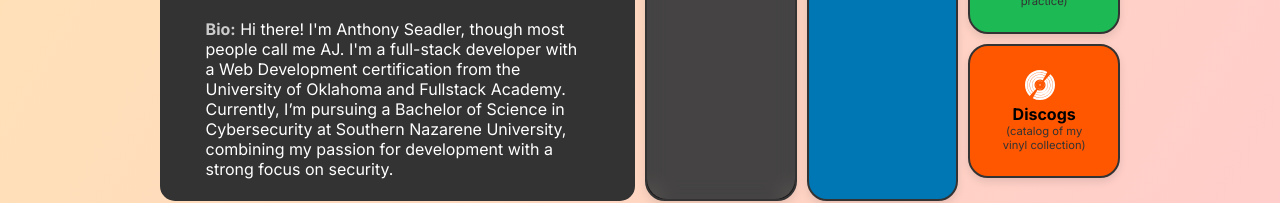
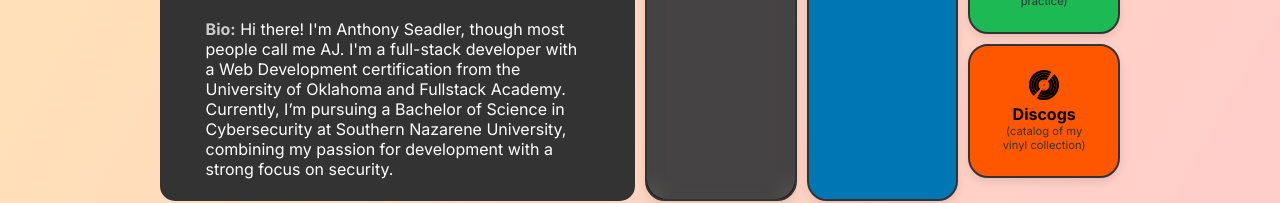
Before and after one commit to ajSeadler/dev-site, a React (Vite) app: page / in a window 1280 px wide. Shown: the part 525-728 px from the top of the page. Built offline with nearby package versions, Linux system fonts and the light colour scheme; no server answers; a web font is replaced by a local one.

Commit message:
styles colors mainly

```diff
--- a/src/components/WidgetGrid.jsx
+++ b/src/components/WidgetGrid.jsx
@@ -211,7 +211,7 @@ const WidgetGrid = () => {
                   style={{
                     width: 30,
                     height: 30,
-                    marginRight: 8,
+                    marginRight: 0,
                     color: "#fff",
                   }} // Style as needed
                 />
--- a/src/styles/Skills.css
+++ b/src/styles/Skills.css
@@ -31,6 +31,7 @@
   font-size: 2rem;
   margin-bottom: 0.5rem;
 }
+
 
 .skill-widget-bottom {
   position: relative;
--- a/src/styles/WidgetGrid.css
+++ b/src/styles/WidgetGrid.css
@@ -163,6 +163,7 @@
   text-align: center;
   font-weight: 200;
   border: 2px solid var(--card-border-color);
+
 }
 
 .github-commits:hover,
@@ -209,6 +210,8 @@
 
   background-color: #1DB954;
 }
+
+
 
 .instagram-widget {
   background-color: rgb(249, 255, 80);
```
Also changed, not shown: public/discogs.svg.
